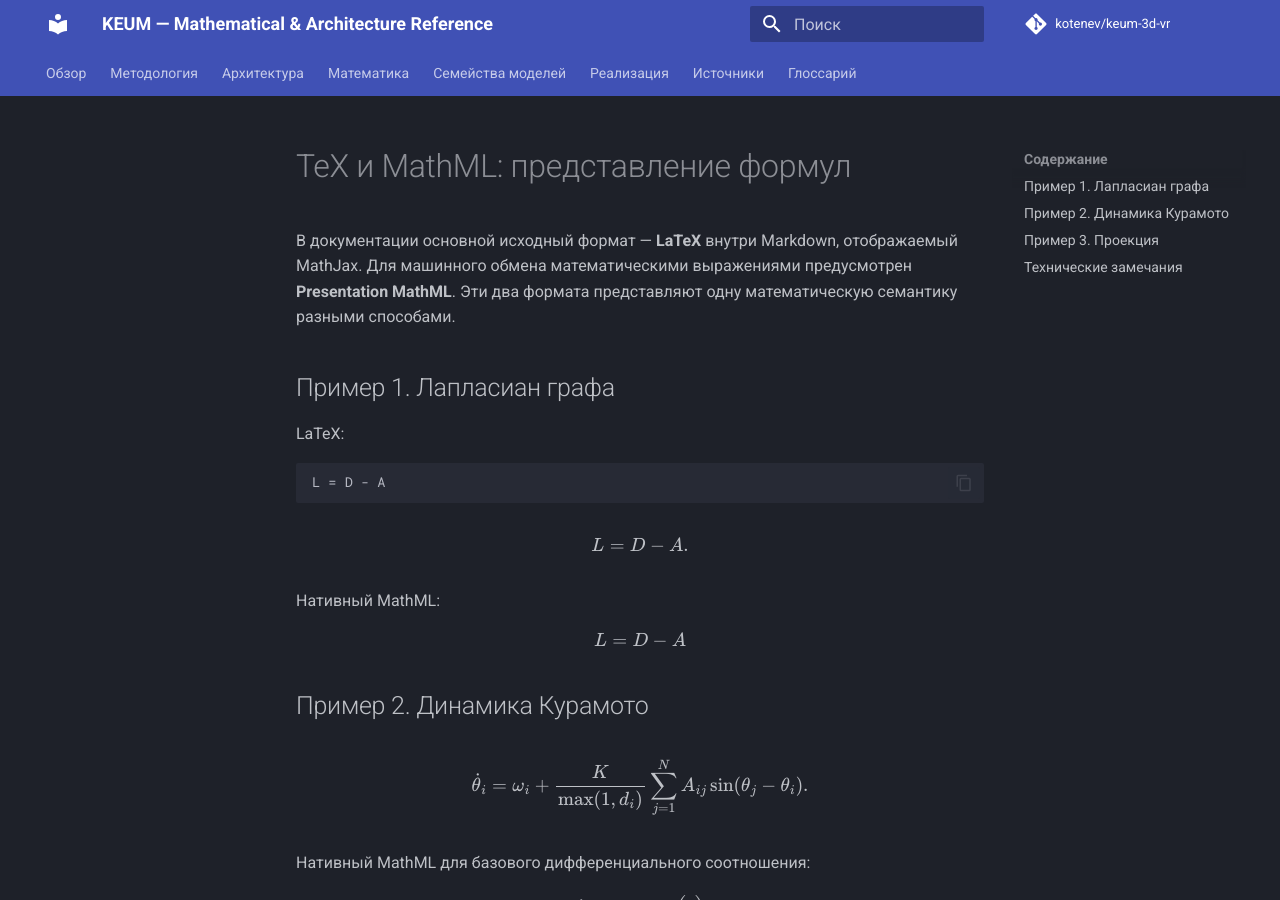
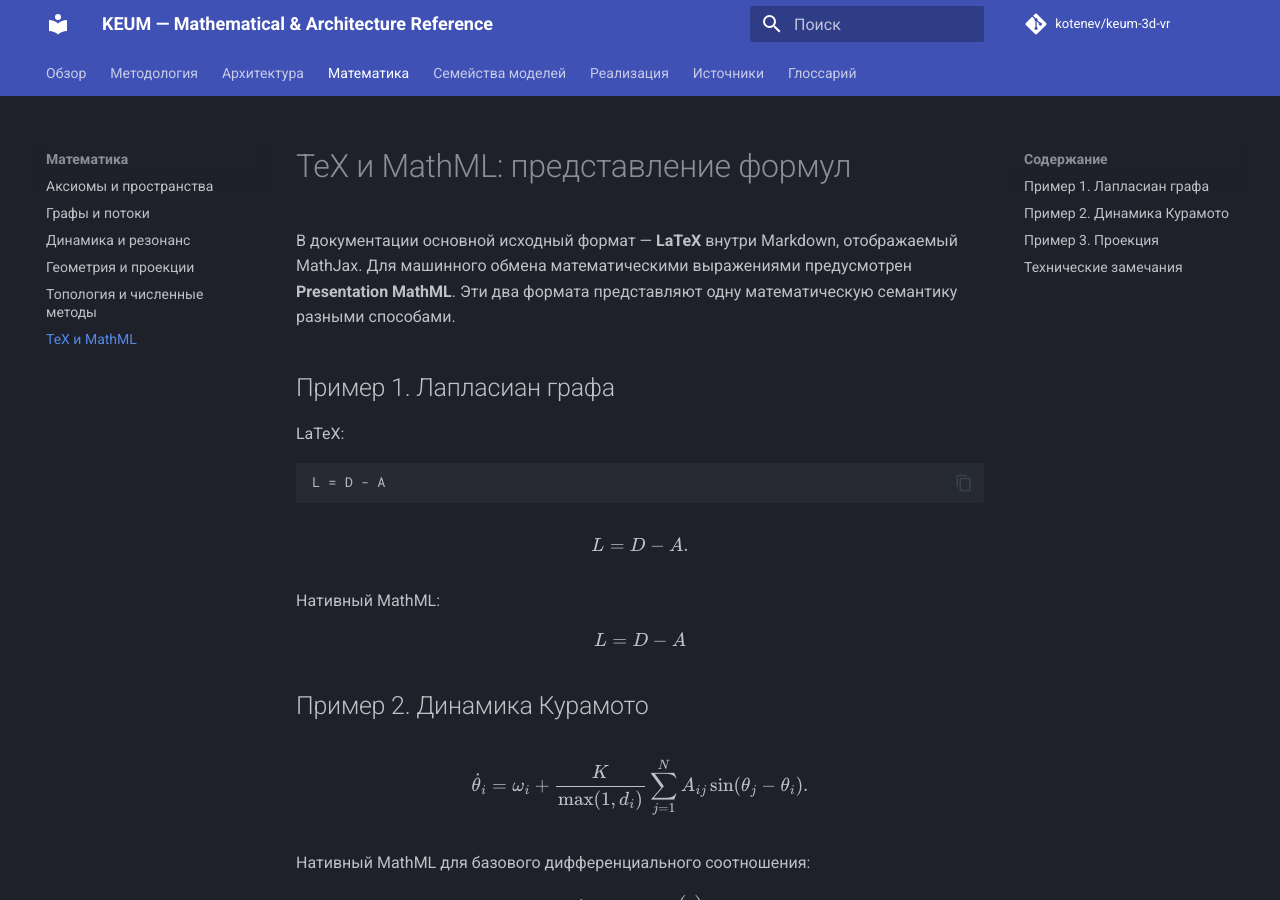
Before and after one commit to kotenev/keum-3d-vr, an MkDocs documentation site: the page built from mkdocs/mathematics/mathml.md, in a window 1280 px wide and 900 px high. Built offline with MkDocs 1.6.1 and Material for MkDocs 9.7.7, drawn with Linux system fonts in a browser that asks for light colours; comment, search, counter and statistics services are not loaded.

Commit message:
docs: include MathML examples in navigation

```diff
--- a/mkdocs.yml
+++ b/mkdocs.yml
@@ -53,6 +53,7 @@ nav:
       - Динамика и резонанс: mathematics/dynamics.md
       - Геометрия и проекции: mathematics/geometry.md
       - Топология и численные методы: mathematics/numerics.md
+      - TeX и MathML: mathematics/mathml.md
   - Семейства моделей:
       - Космология и плотности: models/cosmology.md
       - Kathara, Lotus, Reuche: models/kathara-lotus.md
```
